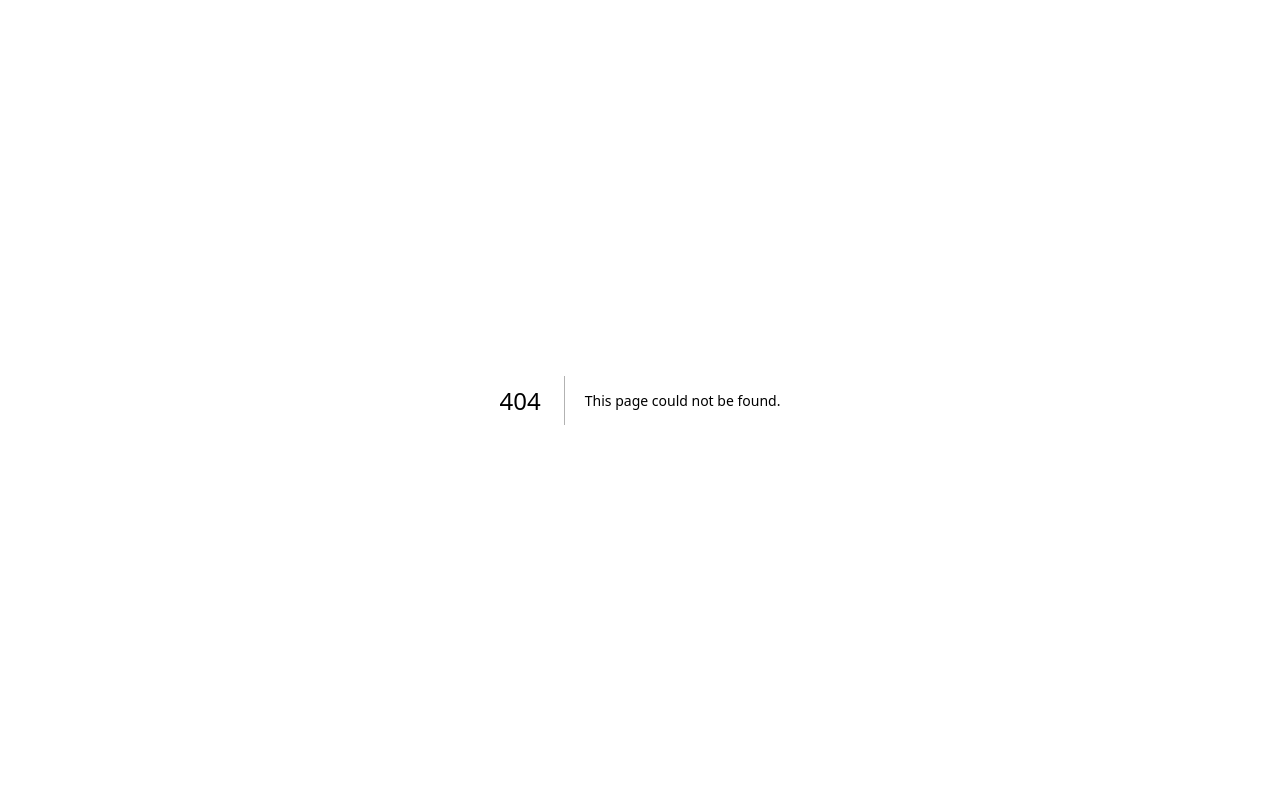
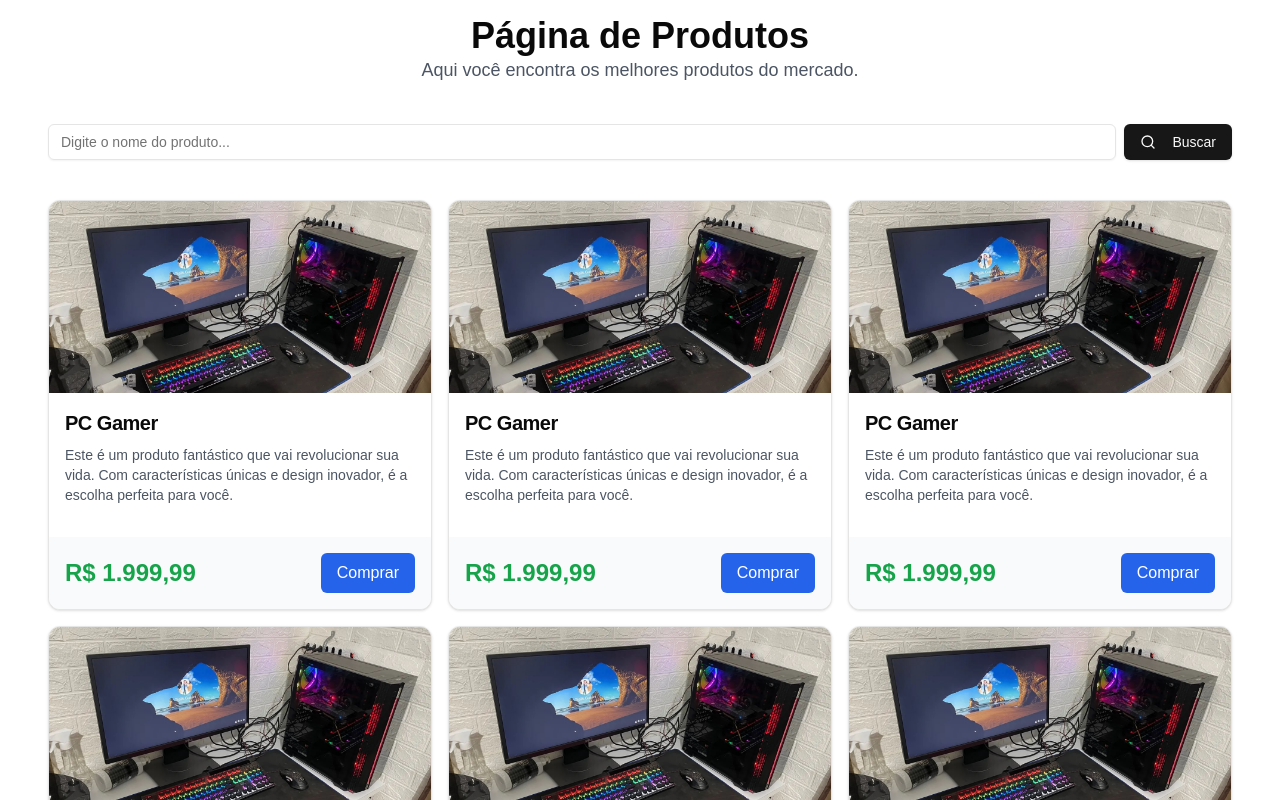
Before and after one commit to PedroHBSousa/web-development-two-front-end, a Next.js app: page /shop in a window 1280 px wide. Before the commit this address had no page. Shown: the top 800 px of the page. Built offline with nearby package versions, Linux system fonts and the light colour scheme.

Commit message:
feat: criação da page "shop"

```diff
--- a/src/app/register/page.tsx
+++ b/src/app/register/page.tsx
@@ -79,7 +79,6 @@ export default function Register() {
                   />
                 </div>
               </div>
-              <Button type="submit">Cadastrar</Button>
             </form>
           </CardContent>
           <CardFooter className="flex justify-between">
--- /dev/null
+++ b/src/app/shop/page.tsx
@@ -0,0 +1,28 @@
+"use client";
+import ProductCard from "@/components/productCard";
+import { SearchComponent } from "@/components/searchComponent";
+
+export default function Shop() {
+  return (
+    <div className="flex flex-col items-center justify-start">
+      <h1 className="text-4xl font-bold mt-4">Página de Produtos</h1>
+      <p className="text-lg text-gray-600 mb-10">
+        Aqui você encontra os melhores produtos do mercado.
+      </p>
+      <div className="w-full max-w-7xl px-12">
+        <SearchComponent />
+      </div>
+      <div className="flex flex-wrap justify-center mb-10 gap-4 max-w-7xl">
+        <ProductCard />
+        <ProductCard />
+        <ProductCard />
+        <ProductCard />
+        <ProductCard />
+        <ProductCard />
+        <ProductCard />
+        <ProductCard />
+        <ProductCard />
+      </div>
+    </div>
+  );
+}
--- /dev/null
+++ b/src/components/productCard.tsx
@@ -0,0 +1,40 @@
+import * as React from "react";
+import {
+  Card,
+  CardContent,
+  CardFooter,
+  CardHeader,
+  CardTitle,
+} from "@/components/ui/card";
+import Image from "next/image";
+
+export default function ProductCard() {
+  return (
+    <Card className="w-full max-w-sm overflow-hidden">
+      <CardHeader className="p-0">
+        <div className="relative h-48 w-full">
+          <Image
+            src="/produto1.jpg"
+            alt="Imagem do produto"
+            layout="fill"
+            objectFit="cover"
+          />
+        </div>
+      </CardHeader>
+      <CardContent className="p-4">
+        <CardTitle className="text-xl font-bold mb-2">PC Gamer</CardTitle>
+        <p className="text-sm text-gray-600 mb-4">
+          Este é um produto fantástico que vai revolucionar sua vida. Com
+          características únicas e design inovador, é a escolha perfeita para
+          você.
+        </p>
+      </CardContent>
+      <CardFooter className="p-4 bg-gray-50 flex justify-between items-center">
+        <span className="text-2xl font-bold text-green-600">R$ 1.999,99</span>
+        <button className="px-4 py-2 bg-blue-600 text-white rounded-md hover:bg-blue-700 transition-colors">
+          Comprar
+        </button>
+      </CardFooter>
+    </Card>
+  );
+}
--- /dev/null
+++ b/src/components/searchComponent.tsx
@@ -0,0 +1,32 @@
+"use client";
+
+import { useState } from "react";
+import { Search } from "lucide-react";
+import { Button } from "@/components/ui/button";
+import { Input } from "@/components/ui/input";
+
+export function SearchComponent() {
+  const [searchQuery, setSearchQuery] = useState("");
+
+  const handleSearch = (e: React.FormEvent) => {
+    e.preventDefault();
+    console.log("Searching for:", searchQuery);
+    // Here you would typically call your search function or API
+  };
+
+  return (
+    <form onSubmit={handleSearch} className="flex space-x-2 w-full mb-10">
+      <Input
+        type="text"
+        placeholder="Digite o nome do produto..."
+        value={searchQuery}
+        onChange={(e) => setSearchQuery(e.target.value)}
+        className="flex-grow"
+      />
+      <Button type="submit">
+        <Search className="h-4 w-4 mr-2" />
+        Buscar
+      </Button>
+    </form>
+  );
+}
--- a/src/components/ui/input.tsx
+++ b/src/components/ui/input.tsx
@@ -2,10 +2,7 @@ import * as React from "react"
 
 import { cn } from "@/lib/utils"
 
-export interface InputProps
-  extends React.InputHTMLAttributes<HTMLInputElement> {}
-
-const Input = React.forwardRef<HTMLInputElement, InputProps>(
+const Input = React.forwardRef<HTMLInputElement, React.ComponentProps<"input">>(
   ({ className, type, ...props }, ref) => {
     return (
       <input
```
Also changed, not shown: public/produto1.jpg (added).
